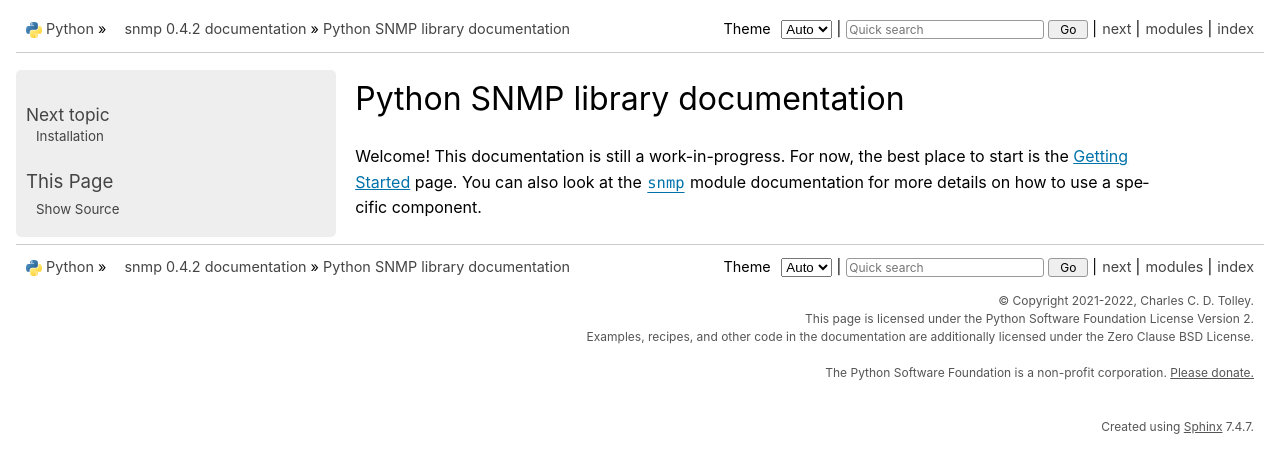
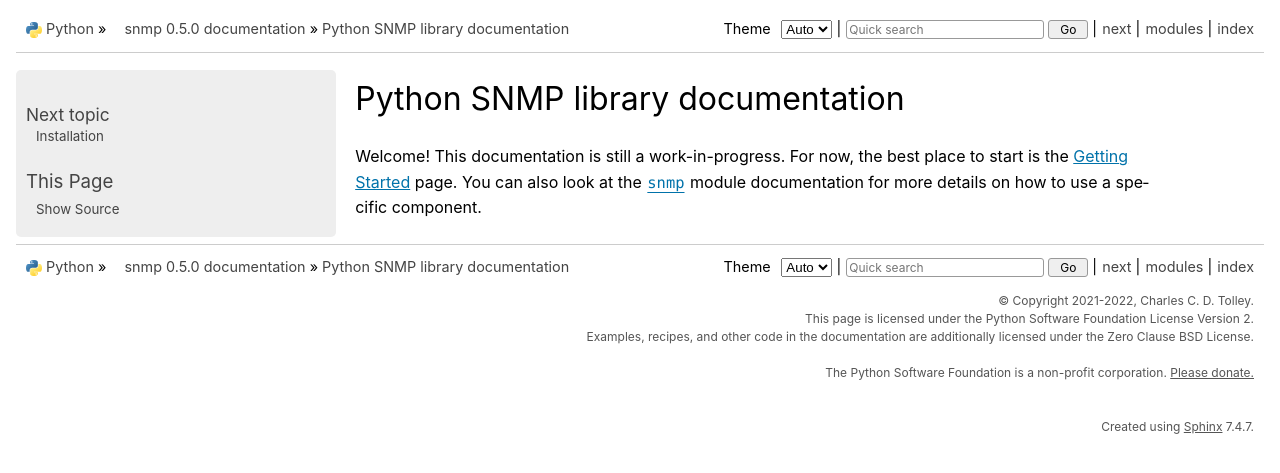
Before and after one commit to charlestolley/python-snmp, a Sphinx documentation site: the page built from docs/source/index.rst, in a window 1280 px wide. Shown: the top 473 px of the page. Built offline with Sphinx 7.4.7, drawn with Linux system fonts in a browser that asks for light colours.

Commit message:
Update version to v0.5.0

```diff
--- a/docs/source/conf.py
+++ b/docs/source/conf.py
@@ -7,7 +7,7 @@ sys.path.insert(0, os.path.abspath(
 project = "snmp"
 copyright = "2021-2022, Charles C. D. Tolley"
 author = "Charles C. D. Tolley"
-version = "0.4.2"
+version = "0.5.0"
 release = version
 extensions = ["sphinx.ext.autodoc"]
 html_theme = "python_docs_theme"
--- a/setup.cfg
+++ b/setup.cfg
@@ -17,7 +17,7 @@ long_description = file: README.md
 long_description_content_type = text/markdown
 name = snmp
 url = https://github.com/charlestolley/python-snmp
-version = 0.4.2
+version = 0.5.0
 
 [options]
 packages =
```
